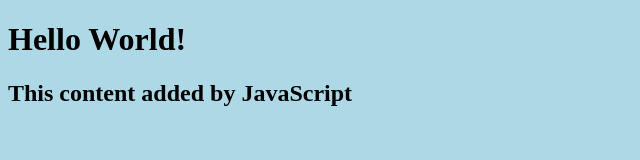
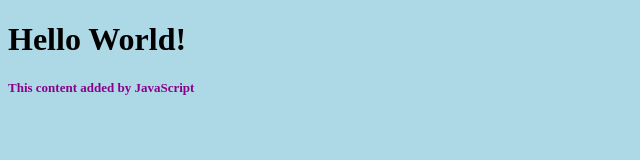
Before and after one commit to Freddie-Mazzilli/my-personal-website, a plain HTML site: page index.html in a window 1280 px wide. Shown: the whole page, without its empty margins (0-640 px from the left). Drawn offline with Linux system fonts and the light colour scheme.

Commit message:
add h2 element in style.css

```diff
--- a/style.css
+++ b/style.css
@@ -1,3 +1,8 @@
 body {
     background: lightblue;
 }
+
+h2 {
+    font-size: small;
+    color: darkmagenta;
+}
```
